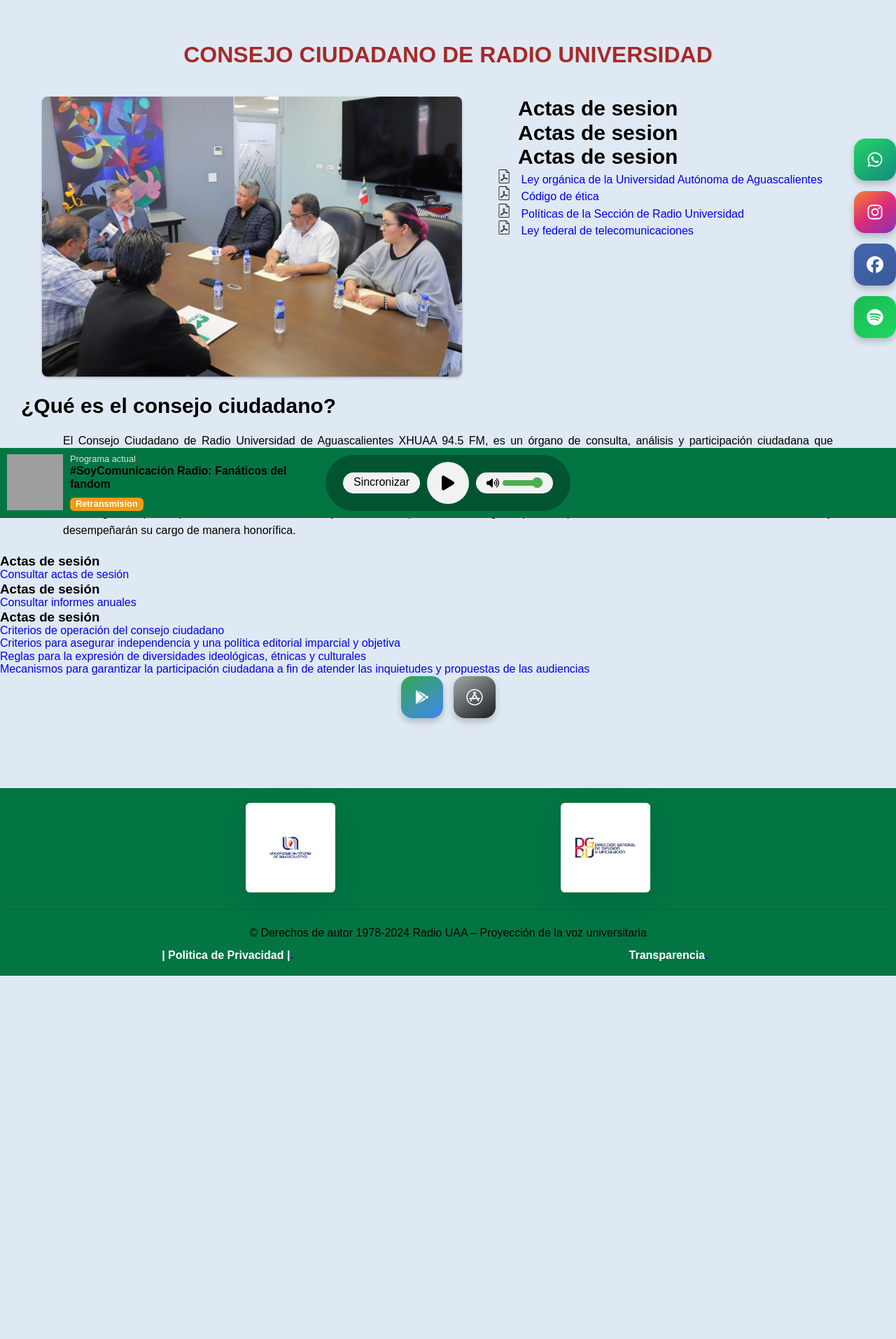
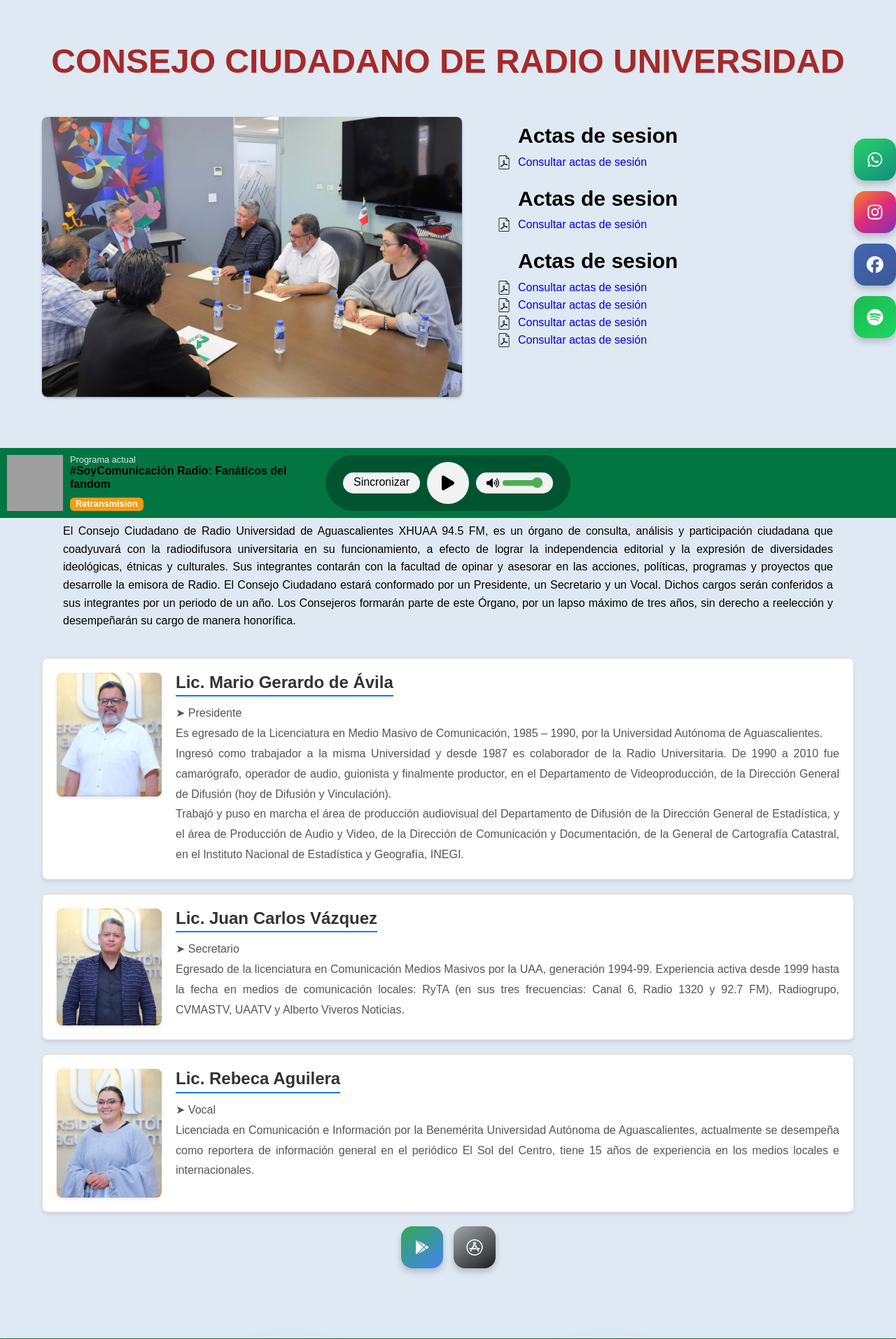
Before and after one commit to Andrew869/RadioUAA, a PHP site: page /consejo-ciudadano in a window 1280 px wide. Shown: the part 60-1973 px from the top of the page at 70% size. Before the commit the page ends 1454 px from the top, so only its background shows below. Run offline with PHP 8.4, Linux system fonts and the light colour scheme; grey boxes are pictures that could not be loaded.

Commit message:
cambios en consejo ciudadano en el html y css

```diff
--- a/css/nosotros.css
+++ b/css/nosotros.css
@@ -30,42 +30,54 @@
 
 
 
-/* Text styling */
+/* consejo ciudadano inicio */
 .titulo-consejo h1 {
     font-size: 3rem;
     text-align: center;
-  }
+}
 
 .texto-consejo h2 {
     text-align: justify;
     font-size: 30px;
-    margin:  0px 30px;
+    margin: 10px 30px;
 }
+
+.texto-consejo h3 {
+    text-align: center;
+    font-size: 30px;
+    margin: 90px 40px 30px;
+}
+
 .texto-consejo p {
     margin: 20px 90px;
     /* list-style: none; */
 }
 
-.texto-consejo li {
-    text-align: center;
-    list-style: none;
-    margin: 8px 0;
+.links-consejo {
+    display: flex;
+    flex-direction: column; /* Asegura que los hijos se apilen verticalmente */
+    gap: 10px; /* Espaciado entre los enlaces */
+    font-size: 16px;
+    margin: 0px 30px;
 }
 
+.texto-consejo a {
+    display: flex;
+    align-items: center;
+    margin: 5px 0;
+    text-decoration: none;
+}
 
-.links-consejo {
-    display: flex;
-    flex-direction: column;
-    font-size: 16px;
-    margin: 0px 30px;
+.texto-consejo a:hover {
+    text-decoration: underline; /* Añade subrayado al pasar el mouse */
 }
 
 .icono-pdf {
     width: 20px;
     height: auto;
     margin-right: 10px;
+    flex-shrink: 0;
 }
-
 
 .container-consejo {
     display: flex;
@@ -83,3 +95,67 @@
     border-radius: 8px;
     box-shadow: rgba(50, 50, 93, 0.25) 0px 2px 5px -1px, rgba(0, 0, 0, 0.3) 0px 1px 3px -1px;
 }
+
+
+.consejo-integrantes {
+    display: flex;
+    flex-direction: column;
+    gap: 20px; /* Espaciado entre los contenedores de cada integrante */
+    max-width: 1200px;
+    margin: 0 auto;
+    padding: 20px;
+}
+
+
+.integrante {
+    display: flex;
+    flex-direction: row;
+    align-items: flex-start;
+    background-color: #ffffff;
+    border: 1px solid #ddd;
+    border-radius: 8px;
+    box-shadow: rgba(0, 0, 0, 0.1) 0px 4px 6px -1px;
+    padding: 20px;
+    gap: 20px;
+    transition: transform 0.3s ease, box-shadow 0.3s ease; /* Animación para interacción */
+}
+
+.integrante:hover {
+    transform: translateY(-5px); /* Sutil elevación al pasar el cursor */
+    box-shadow: rgba(0, 0, 0, 0.15) 0px 8px 12px -2px;
+}
+
+.integrante-img {
+    width: 150px;
+    height: auto;
+    border-radius: 8px;
+    box-shadow: rgba(0, 0, 0, 0.1) 0px 2px 4px;
+    object-fit: cover; /* Mejora la presentación de la imagen */
+}
+
+.integrante h2 {
+    margin: 0 0 10px;
+    font-size: 1.5rem;
+    color: #333;
+    font-weight: bold; /* Acentúa el nombre del integrante */
+    border-bottom: 2px solid #007BFF; /* Línea decorativa */
+    display: inline-block;
+    padding-bottom: 5px;
+}
+
+.integrante p {
+    margin: 0;
+    line-height: 1.8; /* Mejora el espaciado entre líneas */
+    font-size: 1rem; /* Ajusta el tamaño del texto */
+    color: #555; /* Texto ligeramente más oscuro */
+    text-align: justify; /* Hace que el texto quede más uniforme */
+}
+
+.integrante p span {
+    color: #007BFF; /* Destaca los títulos como "Presidente", "Secretario", etc. */
+    font-weight: bold;
+}
+
+
+
+/* consejo ciudadano fin */
--- a/pages/consejo-ciudadano.html
+++ b/pages/consejo-ciudadano.html
@@ -1,4 +1,4 @@
-<div class="texto-consejo">
+<div class="titulo-consejo">
     <h1>CONSEJO CIUDADANO DE RADIO UNIVERSIDAD</h1>
     </div>
 
@@ -12,40 +12,53 @@
     <div class="links-consejo">
 
         <div class="texto-consejo">
-        <h2>Actas de sesion</h2>
-        <h2>Actas de sesion</h2>
-        <h2>Actas de sesion</h2>
+            <h2>Actas de sesion</h2>
+        <a href="https://radio.uaa.mx/wp-content/uploads/2021/07/Ley-Organica-UAA.pdf" class="enlace-pdf">
+            <img src="resources/img/pdf.png" alt="PDF" class="icono-pdf">
+            Consultar actas de sesión
+        </a>
         </div>
+
+        <div class="texto-consejo">
+            <h2>Actas de sesion</h2>
+        <a href="https://radio.uaa.mx/wp-content/uploads/2021/07/Ley-Organica-UAA.pdf" class="enlace-pdf">
+            <img src="resources/img/pdf.png" alt="PDF" class="icono-pdf">
+            Consultar actas de sesión
+        </a>
+        </div>
+
+
+        <div class="texto-consejo">
+            <h2>Actas de sesion</h2>
 
         <a href="https://radio.uaa.mx/wp-content/uploads/2021/07/Ley-Organica-UAA.pdf" class="enlace-pdf">
             <img src="resources/img/pdf.png" alt="PDF" class="icono-pdf">
-            Ley orgánica de la Universidad Autónoma de Aguascalientes
+            Consultar actas de sesión
         </a>
-        <a href="https://radio.uaa.mx/wp-content/uploads/2021/07/Ley-Organica-UAA.pdf" download=""></a>
 
-        <a href="https://radio.uaa.mx/wp-content/uploads/2021/07/Codigo-de-etica.pdf" class="enlace-pdf">
+        <a href="https://radio.uaa.mx/wp-content/uploads/2021/07/Ley-Organica-UAA.pdf" class="enlace-pdf">
             <img src="resources/img/pdf.png" alt="PDF" class="icono-pdf">
-            Código de ética
+            Consultar actas de sesión
         </a>
-        <a href="https://radio.uaa.mx/wp-content/uploads/2021/07/Codigo-de-etica.pdf" download="Codigo-de-etica.pdf"></a>
 
-        <a href="https://radio.uaa.mx/wp-content/uploads/2024/08/VI-DF-NO-04-Politicas-de-la-Seccion-de-Radio-Universidad.pdf" class="enlace-pdf">
+        <a href="https://radio.uaa.mx/wp-content/uploads/2021/07/Ley-Organica-UAA.pdf" class="enlace-pdf">
             <img src="resources/img/pdf.png" alt="PDF" class="icono-pdf">
-            Políticas de la Sección de Radio Universidad
+            Consultar actas de sesión
         </a>
-        <a href="https://radio.uaa.mx/wp-content/uploads/2024/08/VI-DF-NO-04-Politicas-de-la-Seccion-de-Radio-Universidad.pdf"></a>
 
-        <a href="https://radio.uaa.mx/wp-content/uploads/2021/07/Ley-federal-de-telecomunicaciones.pdf" class="enlace-pdf">
+        <a href="https://radio.uaa.mx/wp-content/uploads/2021/07/Ley-Organica-UAA.pdf" class="enlace-pdf">
             <img src="resources/img/pdf.png" alt="PDF" class="icono-pdf">
-            Ley federal de telecomunicaciones
+            Consultar actas de sesión
         </a>
-        <a href="https://radio.uaa.mx/wp-content/uploads/2021/07/Ley-federal-de-telecomunicaciones.pdf"></a>
+        </div>
+
+
     </div>
 
     </div>
 
     <div class="texto-consejo">
-        <h2>¿Qué es el consejo ciudadano?</h2>
+        <h3>¿Qué es el consejo ciudadano?</h3>
     <p>
         El Consejo Ciudadano de Radio Universidad de Aguascalientes XHUAA 94.5 FM, es un órgano de consulta, análisis
         y participación ciudadana que coadyuvará con la radiodifusora universitaria en su funcionamiento, a efecto de
@@ -58,23 +71,20 @@
     </div>
 
 
-    <!--
+
     <div class="consejo-integrantes">
         <div class="integrante">
             <img src="resources/img/Foto1.png" alt="Imagen Presidente" class="integrante-img">
             <div>
                 <h2>Lic. Mario Gerardo de Ávila</h2>
-                <p>➤ Presidente<br>
+                <p>
+                    ➤ Presidente<br>
                     Es egresado de la Licenciatura en Medio Masivo de Comunicación, 1985 – 1990, por la Universidad Autónoma de Aguascalientes. <br>
                     Ingresó como trabajador a la misma Universidad y desde 1987 es colaborador de la Radio Universitaria. De 1990 a 2010 fue camarógrafo,
                     operador de audio, guionista y finalmente productor, en el Departamento de Videoproducción, de la Dirección General de Difusión (hoy de Difusión y Vinculación). <br>
                     Trabajó y puso en marcha el área de producción audiovisual del Departamento de Difusión de la Dirección General de Estadística,
                     y el área de Producción de Audio y Video, de la Dirección de Comunicación y Documentación, de la General de Cartografía Catastral,
-                    en el Instituto Nacional de Estadística y Geografía, INEGI. <br>
-                    Fue miembro fundador del canal de televisión independiente CV + TV Canal 20, donde fungió como director de producción durante la existencia del mismo, de 2008 a 2010. <br>
-                    En julio de 2010, formó parte del equipo fundador del Canal de Televisión de la Universidad Autónoma de Aguascalientes y fue el primer jefe del área de Televisión,
-                    de 2010 a 2012, puesto que retomó de 2018 a 2020, cuando se retiró, con 35 años de servicio, de la Universidad Autónoma de Aguascalientes. Ha colaborado en distintos libros,
-                    periódicos y revistas.
+                    en el Instituto Nacional de Estadística y Geografía, INEGI.
                 </p>
             </div>
         </div>
@@ -83,9 +93,9 @@
             <img src="resources/img/Foto2.png" alt="Imagen Secretario" class="integrante-img">
             <div>
                 <h2>Lic. Juan Carlos Vázquez</h2>
-                <p>➤ Secretario <br>
-                    Egresado de la licenciatura en Comunicación Medios Masivos por la UAA, generación 1994-99. Experiencia activa desde 1999 hasta la fecha en medios de comunicación locales: RyTA (en sus tres frecuencias: Canal 6, Radio 1320 y 92.7 FM), Radiogrupo, CVMASTV, UAATV y Alberto Viveros Noticias. Primera voz al aire de la estación 92.7 FM de Radio y Televisión de Aguascalientes el 17 de noviembre de 2000. Premio Ángel Fernández 2009 otorgado por la Federación Mexicana de Cronistas Deportivos (FEMECRODE) como mejor periodista deportivo con menos de diez años en funciones. Se otorga uno a cada estado del país. Coconductor de la primera emisión al aire de UAATV el 13 de septiembre de 2010 y conductor de la transmisión especial en la inauguración formal del canal, el 2 de diciembre del mismo año.
-                    Actualmente y desde hace nueve años, un entusiasta del aprovechamiento de las herramientas digitales de comunicación en la generación de contenidos informativos en diversas plataformas.
+                <p>
+                    ➤ Secretario<br>
+                    Egresado de la licenciatura en Comunicación Medios Masivos por la UAA, generación 1994-99. Experiencia activa desde 1999 hasta la fecha en medios de comunicación locales: RyTA (en sus tres frecuencias: Canal 6, Radio 1320 y 92.7 FM), Radiogrupo, CVMASTV, UAATV y Alberto Viveros Noticias.
                 </p>
             </div>
         </div>
@@ -94,27 +104,10 @@
             <img src="resources/img/Foto3.png" alt="Imagen Vocal" class="integrante-img">
             <div>
                 <h2>Lic. Rebeca Aguilera</h2>
-                <p>➤ Vocal <br>
+                <p>
+                    ➤ Vocal<br>
                     Licenciada en Comunicación e Información por la Benemérita Universidad Autónoma de Aguascalientes, actualmente se desempeña como reportera de información general en el periódico El Sol del Centro, tiene 15 años de experiencia en los medios locales e internacionales.
-                    Comenzó a los 17 años y laboró en las estaciones del grupo Radio Universal “exa 92.3”, las extintas “La Deportiva 950am”, “Globo 740am” y de Radio Grupo en “105 Digital”, “La Poderosa 107.7fm” y “Radio BI” como conductora del programa Lavando Ajeno; a la par siempre estuvo en Radio y Televisión de Aguascalientes en programas de turismo “Destino Aguascalientes” con Josue Ruiz y en los conceptos de música grupera “Lotería Musical” y “Escuadrón Musical” con éxito internacional a través de Mexicanal.
-                    Es actriz y entre los diversos grupos en que ha participado resalta Callejuelas Teatro donde lleva 11 años de participación interpretando 13 de los 15 papeles femeninos a desempeñar en el concepto del grupo.
-                    En experiencia periodística trabajó el en Periódico Picacho y El Heraldo de Aguascalientes, estudió en la Universidad de Viña del Mar una especialidad en Cine y Comunicación Audiovisual, trabajó como locutora del programa “Primeros en la Quinta” en UCV radio, la estación que desplegó la Universidad Católica de Valparaíso y al independizarse mantuvo el nombre.
-                    Es coach de voz hablada en escuelas privadas del ramo y en Colegios. Creo los cursos “Soy Mi Voz” y “El Poder de mi Voz”, da sesiones personalizadas y ha trabado varios años con diversos certámenes de belleza preparando las candidatas, así como ha capacitado a figuras políticas.
-                    Tiene una agencia de representaciones artísticas, medios digitales y publicidad “Agencia RA Entertainment”; su propia marca de Skin Care “Ámate” y la boutique DiSueñArte.
                 </p>
             </div>
         </div>
-    </div> -->
-
-
-    <ul>
-        <h3>Actas de sesión</h3>
-        <li><a href="#">Consultar actas de sesión</a></li>
-        <h3>Actas de sesión</h3>
-        <li><a href="#">Consultar informes anuales</a></li>
-        <h3>Actas de sesión</h3>
-        <li><a href="#">Criterios de operación del consejo ciudadano </a></li>
-        <li><a href="#">Criterios para asegurar independencia y una política editorial imparcial y objetiva </a></li>
-        <li><a href="#">Reglas para la expresión de diversidades ideológicas, étnicas y culturales </a></li>
-        <li><a href="#">Mecanismos para garantizar la participación ciudadana a fin de atender las inquietudes y propuestas de las audiencias </a></li>
-    </ul>
+    </div>
```
